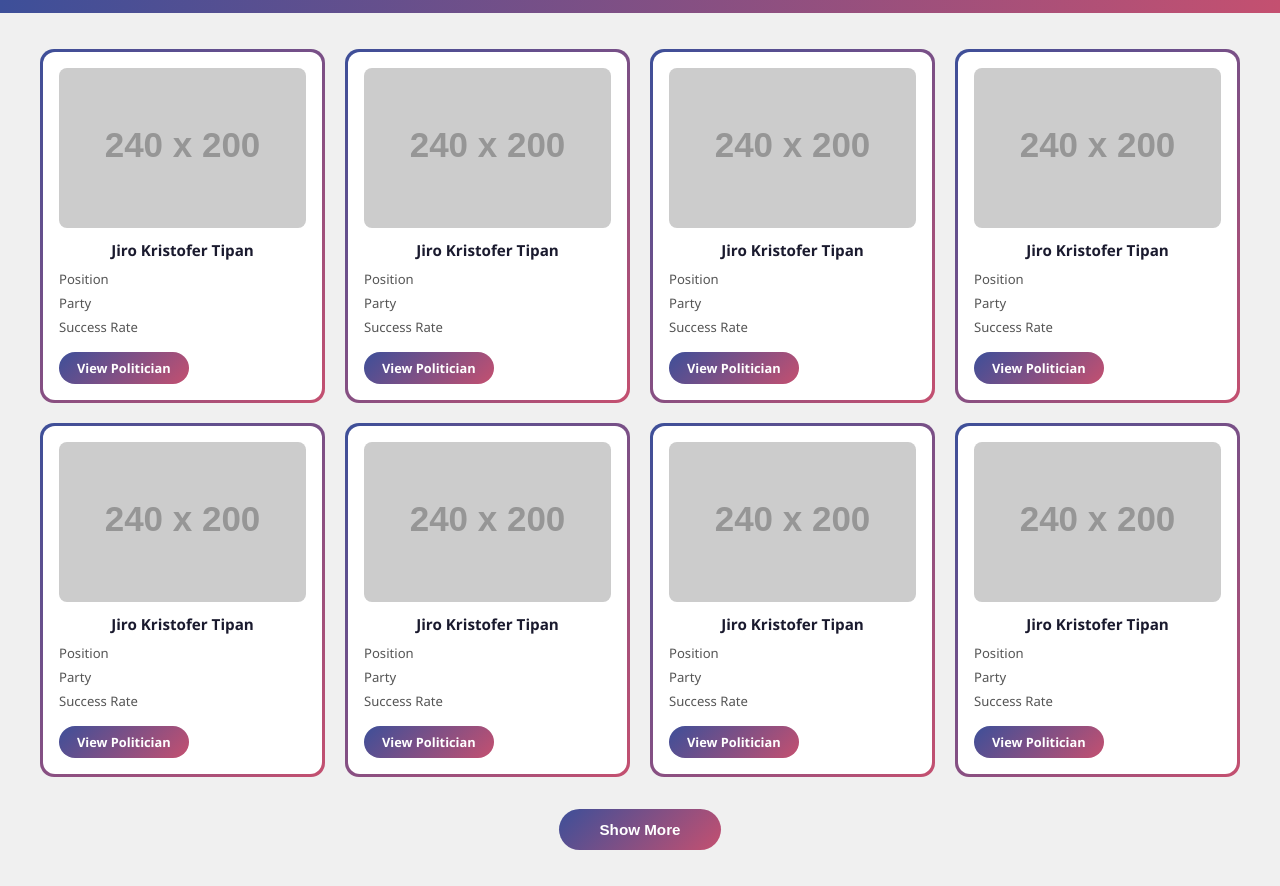
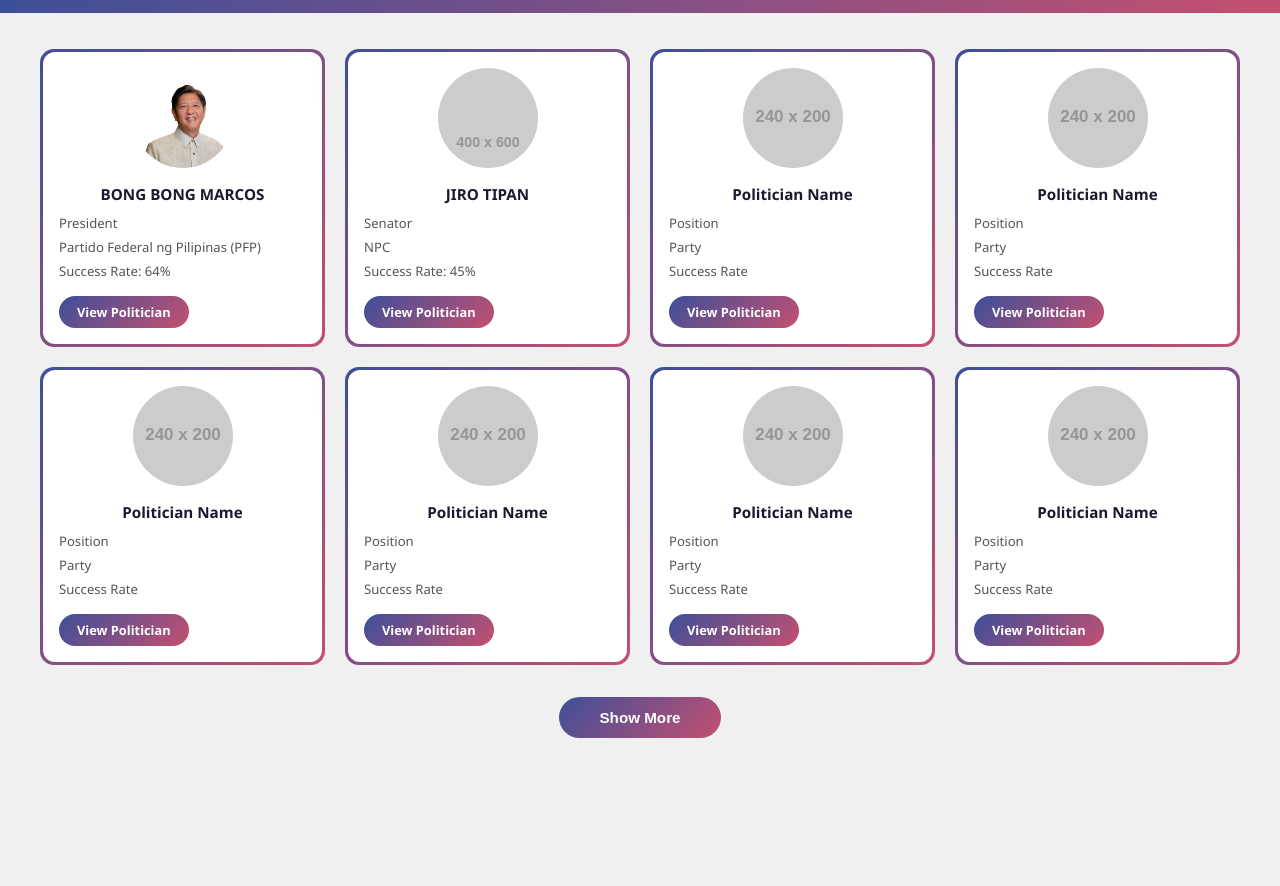
Before and after one commit to AzeOcram/pangako-web-app, a plain HTML site: page politicians-section/politicians.html in a window 1280 px wide. Shown: the part 60-946 px from the top of the page. After the commit the page ends 834 px from the top, so only its background shows below. Drawn offline with Linux system fonts and the light colour scheme; placeholder pictures from the web are drawn by us.

Commit message:
Fix: politician photo display to circular avatar.

```diff
--- a/politicians-section/politicians.css
+++ b/politicians-section/politicians.css
@@ -98,11 +98,13 @@ body {
 }
 
 .pol-photo {
-  width: 100%;
-  height: 160px;
+  width: 100px;
+  height: 100px;
   object-fit: cover;
-  border-radius: 8px;
-  margin-bottom: 6px;
+  object-position: top;
+  border-radius: 50%;
+  margin: 0 auto 10px;
+  display: block;
 }
 
 .pol-name {
--- a/politicians-section/politicians.html
+++ b/politicians-section/politicians.html
@@ -25,32 +25,34 @@
   <main class="politicians">
     <div class="pol-grid" id="polGrid">
 
-      <div class="pol-card">
+      <!-- Cards 1-2: pulled from politiciansData -->
+      <div class="pol-card" id="card-1">
         <div class="pol-inner">
-          <img class="pol-photo" src="https://placehold.co/240x200/cccccc/555555?text=Photo" alt="Politician" />
-          <h3 class="pol-name">Jiro Kristofer Tipan</h3>
-          <p class="pol-detail">Position</p>
-          <p class="pol-detail">Party</p>
-          <p class="pol-detail">Success Rate</p>
+          <img class="pol-photo" id="photo-1" src="https://placehold.co/240x200/cccccc/555555?text=Photo" alt="Politician" />
+          <h3 class="pol-name" id="name-1">Loading...</h3>
+          <p class="pol-detail" id="position-1"></p>
+          <p class="pol-detail" id="party-1"></p>
+          <p class="pol-detail" id="rate-1"></p>
           <a href="politician-detail.html?id=1" class="pol-btn">View Politician</a>
         </div>
       </div>
 
-      <div class="pol-card">
+      <div class="pol-card" id="card-2">
         <div class="pol-inner">
-          <img class="pol-photo" src="https://placehold.co/240x200/cccccc/555555?text=Photo" alt="Politician" />
-          <h3 class="pol-name">Jiro Kristofer Tipan</h3>
-          <p class="pol-detail">Position</p>
-          <p class="pol-detail">Party</p>
-          <p class="pol-detail">Success Rate</p>
+          <img class="pol-photo" id="photo-2" src="https://placehold.co/240x200/cccccc/555555?text=Photo" alt="Politician" />
+          <h3 class="pol-name" id="name-2">Loading...</h3>
+          <p class="pol-detail" id="position-2"></p>
+          <p class="pol-detail" id="party-2"></p>
+          <p class="pol-detail" id="rate-2"></p>
           <a href="politician-detail.html?id=2" class="pol-btn">View Politician</a>
         </div>
       </div>
 
+      <!-- Cards 3-8: placeholders -->
       <div class="pol-card">
         <div class="pol-inner">
           <img class="pol-photo" src="https://placehold.co/240x200/cccccc/555555?text=Photo" alt="Politician" />
-          <h3 class="pol-name">Jiro Kristofer Tipan</h3>
+          <h3 class="pol-name">Politician Name</h3>
           <p class="pol-detail">Position</p>
           <p class="pol-detail">Party</p>
           <p class="pol-detail">Success Rate</p>
@@ -61,7 +63,7 @@
       <div class="pol-card">
         <div class="pol-inner">
           <img class="pol-photo" src="https://placehold.co/240x200/cccccc/555555?text=Photo" alt="Politician" />
-          <h3 class="pol-name">Jiro Kristofer Tipan</h3>
+          <h3 class="pol-name">Politician Name</h3>
           <p class="pol-detail">Position</p>
           <p class="pol-detail">Party</p>
           <p class="pol-detail">Success Rate</p>
@@ -72,7 +74,7 @@
       <div class="pol-card">
         <div class="pol-inner">
           <img class="pol-photo" src="https://placehold.co/240x200/cccccc/555555?text=Photo" alt="Politician" />
-          <h3 class="pol-name">Jiro Kristofer Tipan</h3>
+          <h3 class="pol-name">Politician Name</h3>
           <p class="pol-detail">Position</p>
           <p class="pol-detail">Party</p>
           <p class="pol-detail">Success Rate</p>
@@ -83,7 +85,7 @@
       <div class="pol-card">
         <div class="pol-inner">
           <img class="pol-photo" src="https://placehold.co/240x200/cccccc/555555?text=Photo" alt="Politician" />
-          <h3 class="pol-name">Jiro Kristofer Tipan</h3>
+          <h3 class="pol-name">Politician Name</h3>
           <p class="pol-detail">Position</p>
           <p class="pol-detail">Party</p>
           <p class="pol-detail">Success Rate</p>
@@ -94,7 +96,7 @@
       <div class="pol-card">
         <div class="pol-inner">
           <img class="pol-photo" src="https://placehold.co/240x200/cccccc/555555?text=Photo" alt="Politician" />
-          <h3 class="pol-name">Jiro Kristofer Tipan</h3>
+          <h3 class="pol-name">Politician Name</h3>
           <p class="pol-detail">Position</p>
           <p class="pol-detail">Party</p>
           <p class="pol-detail">Success Rate</p>
@@ -105,7 +107,7 @@
       <div class="pol-card">
         <div class="pol-inner">
           <img class="pol-photo" src="https://placehold.co/240x200/cccccc/555555?text=Photo" alt="Politician" />
-          <h3 class="pol-name">Jiro Kristofer Tipan</h3>
+          <h3 class="pol-name">Politician Name</h3>
           <p class="pol-detail">Position</p>
           <p class="pol-detail">Party</p>
           <p class="pol-detail">Success Rate</p>
@@ -113,11 +115,11 @@
         </div>
       </div>
 
-      <!-- Hidden cards 9–20 -->
+      <!-- Hidden cards 9–20: placeholders -->
       <div class="pol-card pol-card--hidden">
         <div class="pol-inner">
           <img class="pol-photo" src="https://placehold.co/240x200/cccccc/555555?text=Photo" alt="Politician" />
-          <h3 class="pol-name">Jiro Kristofer Tipan</h3>
+          <h3 class="pol-name">Politician Name</h3>
           <p class="pol-detail">Position</p>
           <p class="pol-detail">Party</p>
           <p class="pol-detail">Success Rate</p>
@@ -128,7 +130,7 @@
       <div class="pol-card pol-card--hidden">
         <div class="pol-inner">
           <img class="pol-photo" src="https://placehold.co/240x200/cccccc/555555?text=Photo" alt="Politician" />
-          <h3 class="pol-name">Jiro Kristofer Tipan</h3>
+          <h3 class="pol-name">Politician Name</h3>
           <p class="pol-detail">Position</p>
           <p class="pol-detail">Party</p>
           <p class="pol-detail">Success Rate</p>
@@ -139,7 +141,7 @@
       <div class="pol-card pol-card--hidden">
         <div class="pol-inner">
           <img class="pol-photo" src="https://placehold.co/240x200/cccccc/555555?text=Photo" alt="Politician" />
-          <h3 class="pol-name">Jiro Kristofer Tipan</h3>
+          <h3 class="pol-name">Politician Name</h3>
           <p class="pol-detail">Position</p>
           <p class="pol-detail">Party</p>
           <p class="pol-detail">Success Rate</p>
@@ -150,7 +152,7 @@
       <div class="pol-card pol-card--hidden">
         <div class="pol-inner">
           <img class="pol-photo" src="https://placehold.co/240x200/cccccc/555555?text=Photo" alt="Politician" />
-          <h3 class="pol-name">Jiro Kristofer Tipan</h3>
+          <h3 class="pol-name">Politician Name</h3>
           <p class="pol-detail">Position</p>
           <p class="pol-detail">Party</p>
           <p class="pol-detail">Success Rate</p>
@@ -161,7 +163,7 @@
       <div class="pol-card pol-card--hidden">
         <div class="pol-inner">
           <img class="pol-photo" src="https://placehold.co/240x200/cccccc/555555?text=Photo" alt="Politician" />
-          <h3 class="pol-name">Jiro Kristofer Tipan</h3>
+          <h3 class="pol-name">Politician Name</h3>
           <p class="pol-detail">Position</p>
           <p class="pol-detail">Party</p>
           <p class="pol-detail">Success Rate</p>
@@ -172,7 +174,7 @@
       <div class="pol-card pol-card--hidden">
         <div class="pol-inner">
           <img class="pol-photo" src="https://placehold.co/240x200/cccccc/555555?text=Photo" alt="Politician" />
-          <h3 class="pol-name">Jiro Kristofer Tipan</h3>
+          <h3 class="pol-name">Politician Name</h3>
           <p class="pol-detail">Position</p>
           <p class="pol-detail">Party</p>
           <p class="pol-detail">Success Rate</p>
@@ -183,7 +185,7 @@
       <div class="pol-card pol-card--hidden">
         <div class="pol-inner">
           <img class="pol-photo" src="https://placehold.co/240x200/cccccc/555555?text=Photo" alt="Politician" />
-          <h3 class="pol-name">Jiro Kristofer Tipan</h3>
+          <h3 class="pol-name">Politician Name</h3>
           <p class="pol-detail">Position</p>
           <p class="pol-detail">Party</p>
           <p class="pol-detail">Success Rate</p>
@@ -194,7 +196,7 @@
       <div class="pol-card pol-card--hidden">
         <div class="pol-inner">
           <img class="pol-photo" src="https://placehold.co/240x200/cccccc/555555?text=Photo" alt="Politician" />
-          <h3 class="pol-name">Jiro Kristofer Tipan</h3>
+          <h3 class="pol-name">Politician Name</h3>
           <p class="pol-detail">Position</p>
           <p class="pol-detail">Party</p>
           <p class="pol-detail">Success Rate</p>
@@ -205,7 +207,7 @@
       <div class="pol-card pol-card--hidden">
         <div class="pol-inner">
           <img class="pol-photo" src="https://placehold.co/240x200/cccccc/555555?text=Photo" alt="Politician" />
-          <h3 class="pol-name">Jiro Kristofer Tipan</h3>
+          <h3 class="pol-name">Politician Name</h3>
           <p class="pol-detail">Position</p>
           <p class="pol-detail">Party</p>
           <p class="pol-detail">Success Rate</p>
@@ -216,7 +218,7 @@
       <div class="pol-card pol-card--hidden">
         <div class="pol-inner">
           <img class="pol-photo" src="https://placehold.co/240x200/cccccc/555555?text=Photo" alt="Politician" />
-          <h3 class="pol-name">Jiro Kristofer Tipan</h3>
+          <h3 class="pol-name">Politician Name</h3>
           <p class="pol-detail">Position</p>
           <p class="pol-detail">Party</p>
           <p class="pol-detail">Success Rate</p>
@@ -227,7 +229,7 @@
       <div class="pol-card pol-card--hidden">
         <div class="pol-inner">
           <img class="pol-photo" src="https://placehold.co/240x200/cccccc/555555?text=Photo" alt="Politician" />
-          <h3 class="pol-name">Jiro Kristofer Tipan</h3>
+          <h3 class="pol-name">Politician Name</h3>
           <p class="pol-detail">Position</p>
           <p class="pol-detail">Party</p>
           <p class="pol-detail">Success Rate</p>
@@ -238,7 +240,7 @@
       <div class="pol-card pol-card--hidden">
         <div class="pol-inner">
           <img class="pol-photo" src="https://placehold.co/240x200/cccccc/555555?text=Photo" alt="Politician" />
-          <h3 class="pol-name">Jiro Kristofer Tipan</h3>
+          <h3 class="pol-name">Politician Name</h3>
           <p class="pol-detail">Position</p>
           <p class="pol-detail">Party</p>
           <p class="pol-detail">Success Rate</p>
@@ -253,7 +255,23 @@
     </div>
   </main>
 
+  <script src="../js/politicians-data.js"></script>
   <script>
+    // Fill in real data for cards that exist in politiciansData
+    politiciansData.forEach(function(p) {
+      var photo = document.getElementById('photo-' + p.id);
+      var name = document.getElementById('name-' + p.id);
+      var position = document.getElementById('position-' + p.id);
+      var party = document.getElementById('party-' + p.id);
+      var rate = document.getElementById('rate-' + p.id);
+
+      if (photo) photo.src = p.photo;
+      if (name) name.textContent = p.firstname + ' ' + p.lastname;
+      if (position) position.textContent = p.position;
+      if (party) party.textContent = p.party;
+      if (rate) rate.textContent = 'Success Rate: ' + p.successRate;
+    });
+
     function togglePoliticians() {
       const hidden = document.querySelectorAll('.pol-card--hidden');
       const btn = document.getElementById('expandBtn');
```
